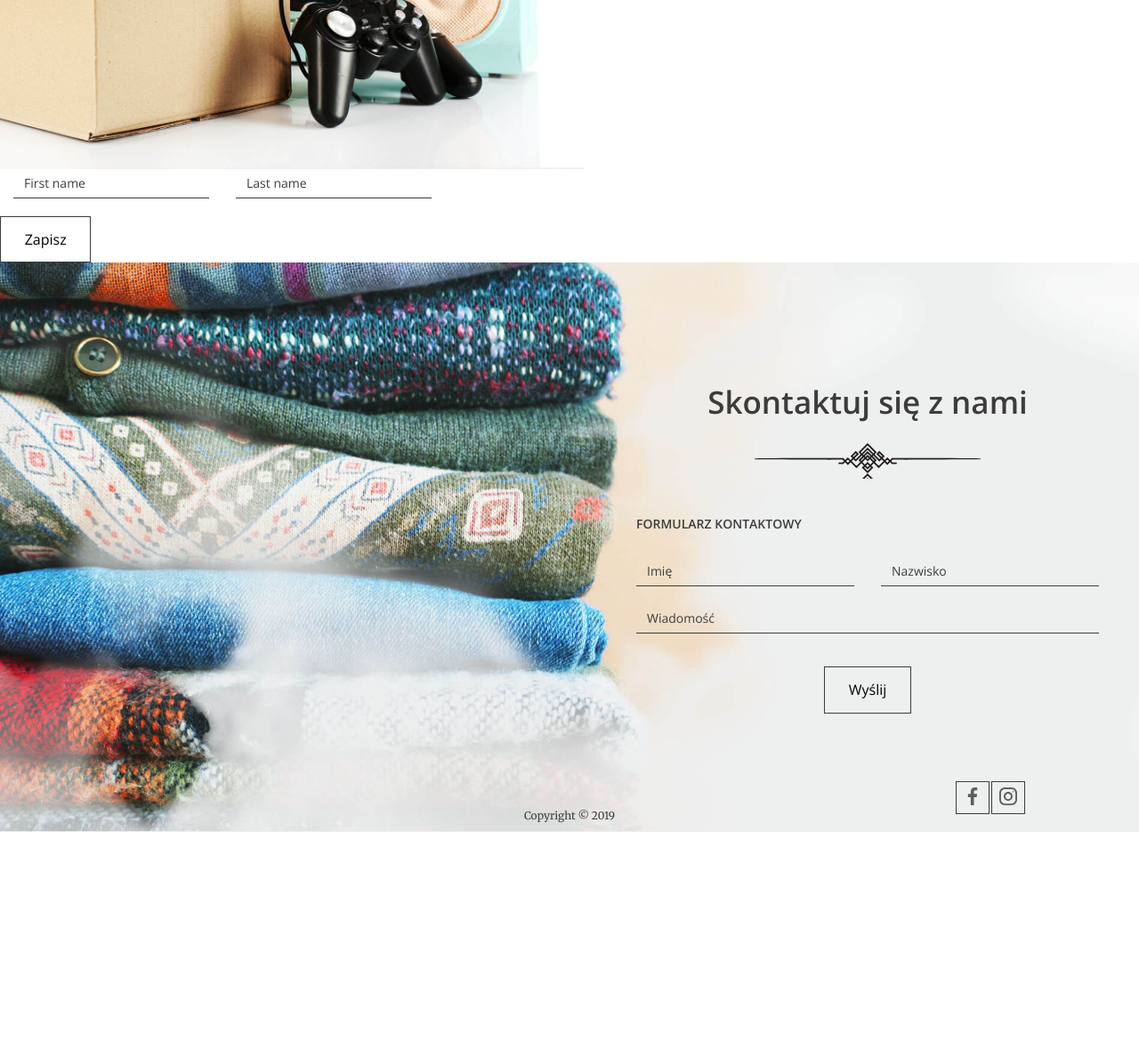
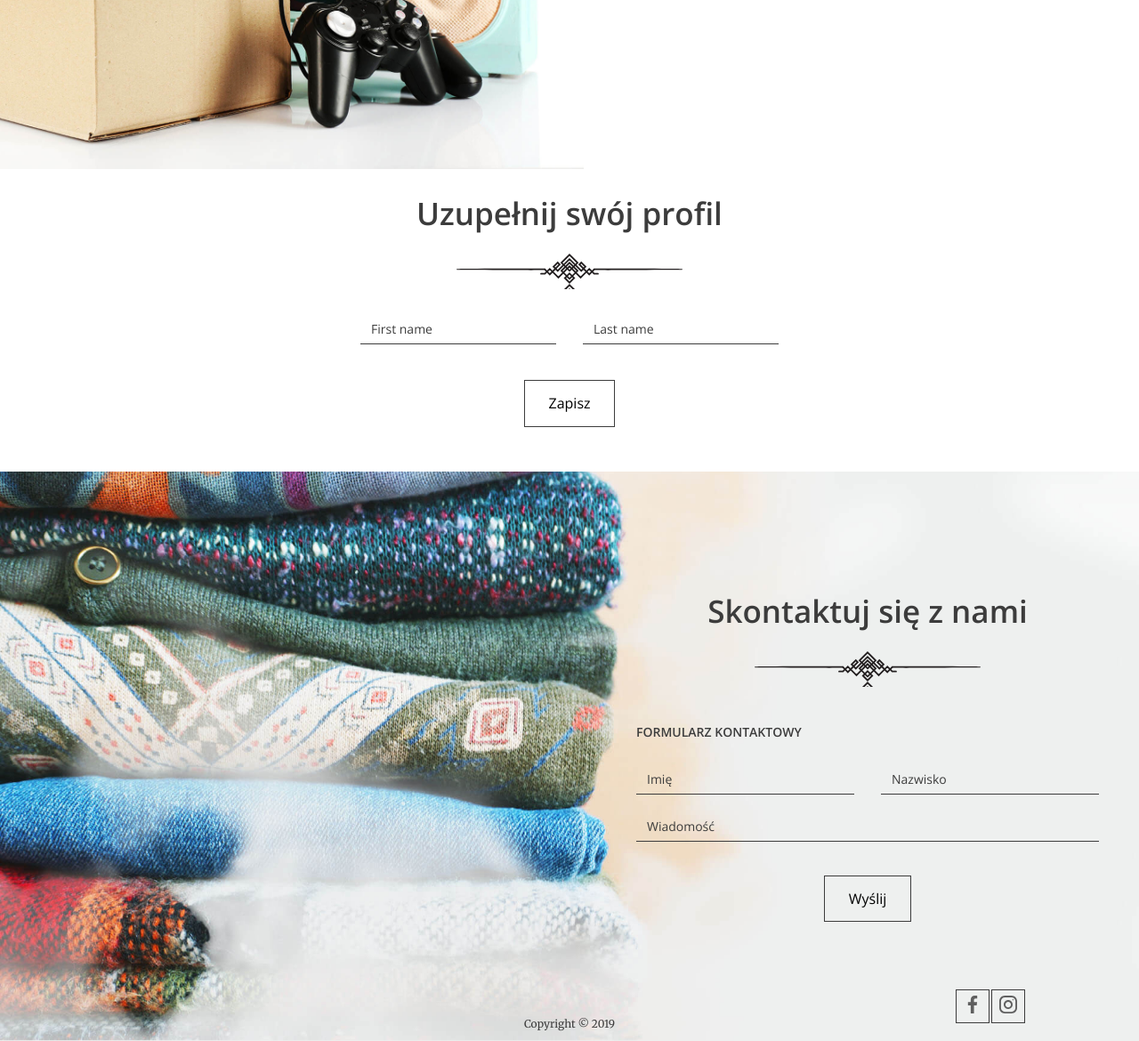
Before and after one commit to Karol204/CharityDonation, a Django app: page /profil/ in a window 1280 px wide. Shown: the part 610-1780 px from the top of the page at 89% size. Before the commit the page ends 1545 px from the top, so only its background shows below. Run offline with Django 3.2, Linux system fonts and the light colour scheme; the visitor is signed in with stand-in values (Sample User, id 1); some libraries are stand-ins or nearby versions.

Commit message:
Redirections

```diff
--- a/pages/views.py
+++ b/pages/views.py
@@ -44,8 +44,9 @@ class LandingView(View):
         }
 
         if request.user.is_authenticated:
-            user_name = request.user.first_name
-            if user_name != "":
+            user_id = request.user.id
+            profil = UserProfile.objects.filter(user_id=user_id)
+            if profil:
                 return render(request, 'home.html', context)
             else:
                 return redirect('/profil/#form')
--- a/templates/home.html
+++ b/templates/home.html
@@ -47,7 +47,7 @@
         </div>
       </div>
 
-      <a href="#" class="btn btn--large">Załóż konto</a>
+      <a href="{% url 'account_signup' %}#signup" class="btn btn--large">Załóż konto</a>
     </section>
 
     <section id="about-us" class="about-us">
--- a/templates/profil.html
+++ b/templates/profil.html
@@ -1,21 +1,18 @@
 {% extends '_base.html' %}
 {% load crispy_forms_tags %}
 {% block content %}
+    {% if user.is_authenticated %}
 
-{#    <form method="post">#}
-{#        {{ form|crispy }}#}
-{#    <button type="submit">Zapisz!</button>#}
-{#    </form>#}
-<div style="width: 500px" id="form">
-
+<div style="width: 500px; margin: 30px auto;" id="form">
+    <h2>Uzupełnij swój profil</h2>
     <form class="form--contact" method="post" action="{% url 'profil' %}">
         {% csrf_token %}
           <div class="form-group form-group--50">{{ form.first_name }}</div>
           <div class="form-group form-group--50">{{form.last_name}}</div>
 
-          <button class="btn" type="submit">Zapisz</button>
+          <button class="btn" type="submit" style="margin: 20px auto">Zapisz</button>
     </form>
 </div>
-
+{% endif %}
 
 {% endblock content %}
```
